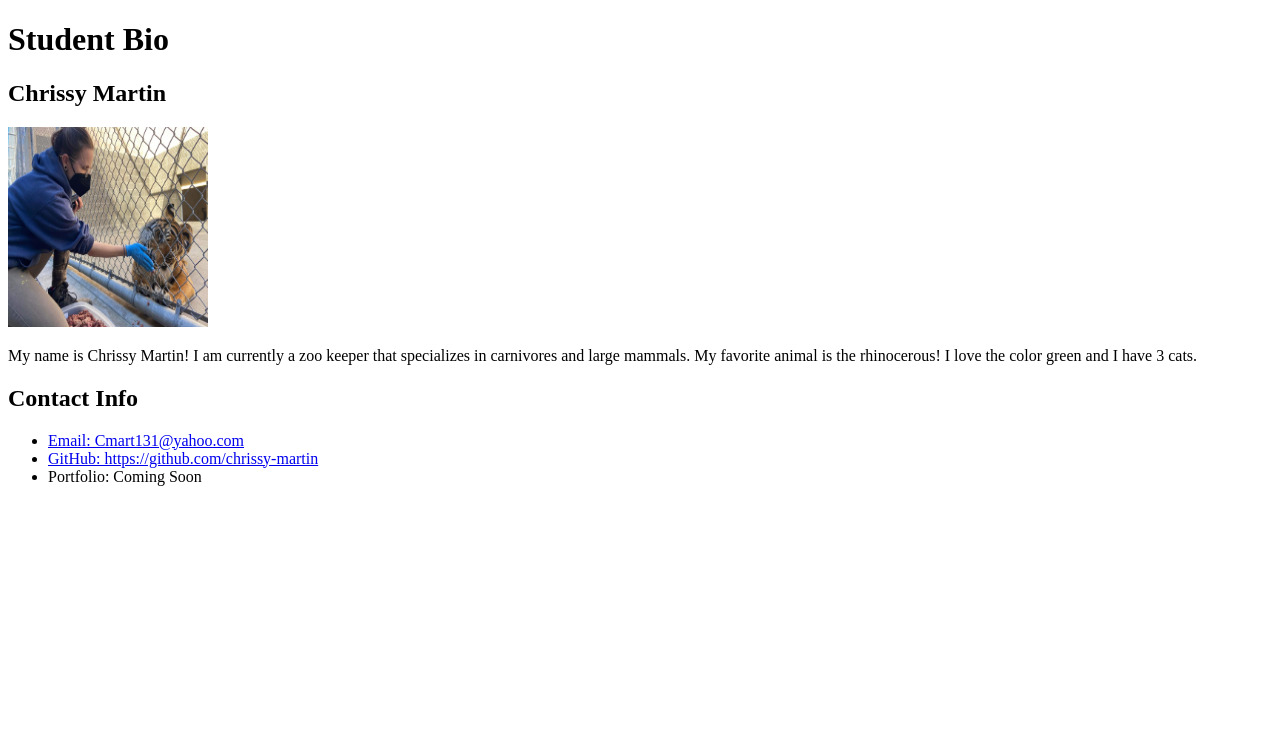
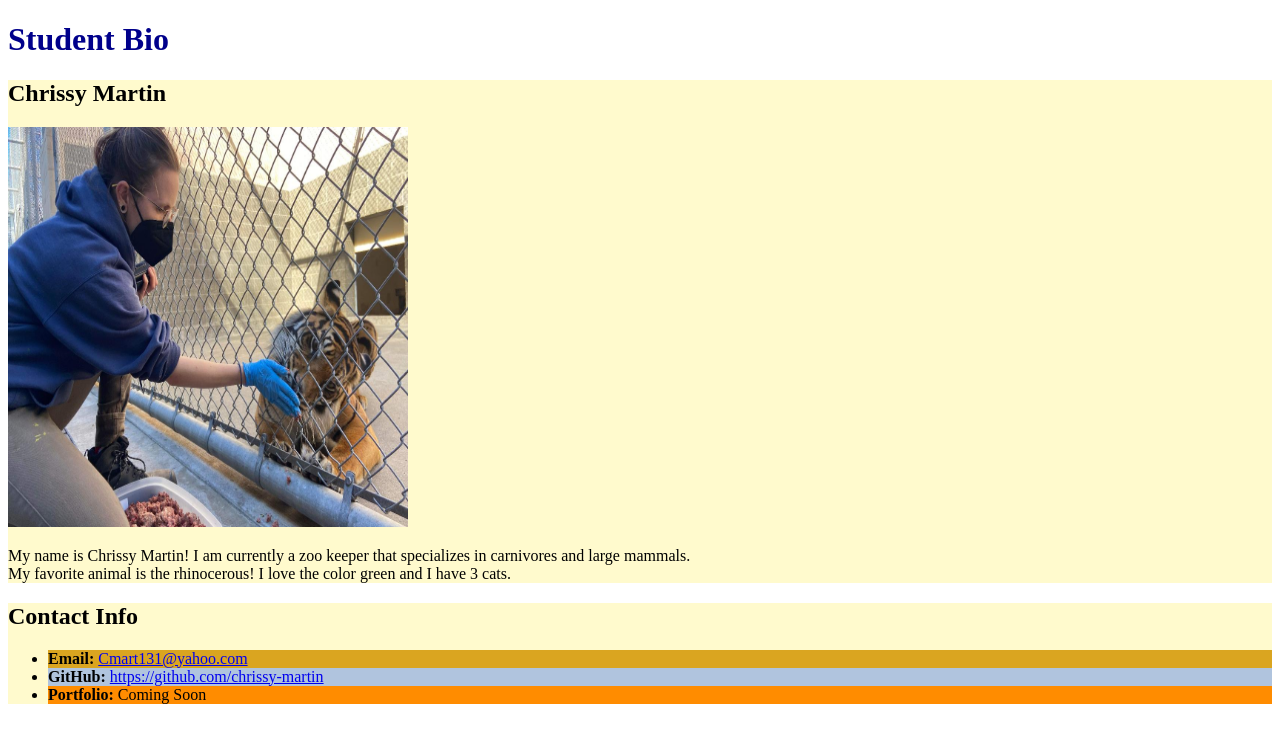
Before and after one commit to chrissy-martin/second-day, a plain HTML site: page index.html in a window 1280 px wide. Drawn offline with Linux system fonts and the light colour scheme.

Commit message:
added css file, fixed text, and added attributes

```diff
--- a/index.html
+++ b/index.html
@@ -4,20 +4,32 @@
     <meta charset="UTF-8">
     <meta http-equiv="X-UA-Compatible" content="IE=edge">
     <meta name="viewport" content="width=device-width, initial-scale=1.0">
-    <title>Document</title>
+    <title>Chrissy's Bio</title>
+    <link rel="stylesheet" href="./resources/style.css">
 </head>
+
 <body>
-    <h1>Student Bio</h1>
+    <header>
+     <h1 class="title">Student Bio</h1>
+    </header>
 
-    <h2>Chrissy Martin</h2>
-        <img src="resources/chrissy pic.jpg" width="200" height="200">
-        <p>My name is Chrissy Martin! I am currently a zoo keeper that specializes in carnivores and large mammals. My favorite animal is the rhinocerous! I love the color green and I have 3 cats.</p>
+    <div class="lesson">
+       <h2>Chrissy Martin</h2>
 
-    <h2>Contact Info</h2>
+        <img src="./resources/chrissy pic.jpg" width="400" height="400" alt="Chrissy with tiger"/>
+
+        <p>My name is Chrissy Martin! I am currently a zoo keeper that specializes in carnivores and large mammals.<br>
+            My favorite animal is the rhinocerous! I love the color green and I have 3 cats.</p>
+    </div>
+
+    <div class="lesson">
+      <h2>Contact Info</h2>
         <ul>
-            <li><a href="mailto:cmart131@yahoo.com">Email: Cmart131@yahoo.com</a></li>
-            <li><a href="https://github.com/chrissy-martin">GitHub: https://github.com/chrissy-martin</a></li>
-            <li>Portfolio: Coming Soon</li>
+          <li id="email"><strong>Email: </strong><a href="mailto:cmart131@yahoo.com" target="_blank">Cmart131@yahoo.com</a></li>
+          <li id="github"><strong>GitHub: </strong><a href="https://github.com/chrissy-martin" target="_blank">https://github.com/chrissy-martin</a></li>
+          <li id="portfolio"><strong>Portfolio: </strong>Coming Soon</li>
         </ul>
+    </div>
+
 </body>
 </html>
--- /dev/null
+++ b/resources/style.css
@@ -0,0 +1,19 @@
+.lesson {
+  background-color: lemonchiffon;
+}
+
+.title {
+  color: darkblue;
+}
+
+#email {
+  background-color: goldenrod;
+}
+
+#github {
+  background-color: lightsteelblue;
+}
+
+#portfolio {
+  background-color: darkorange;
+}
```
